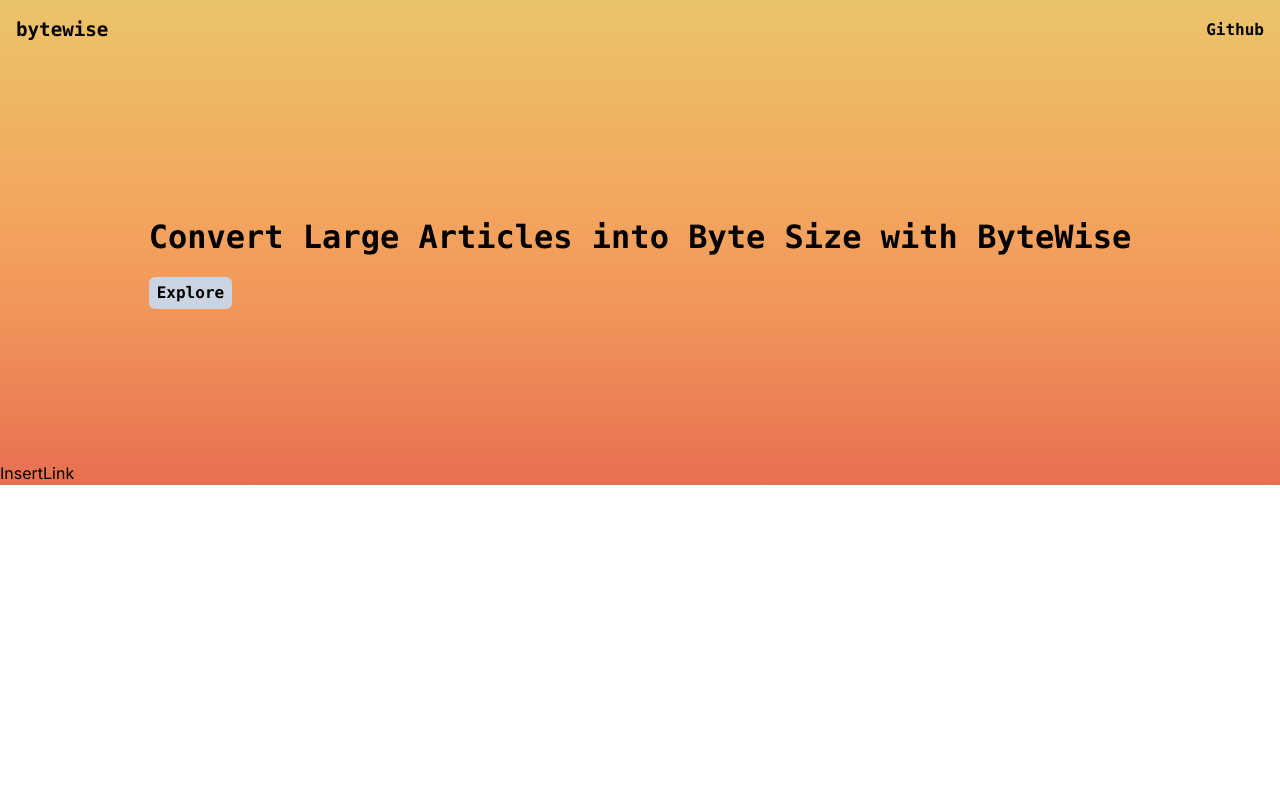
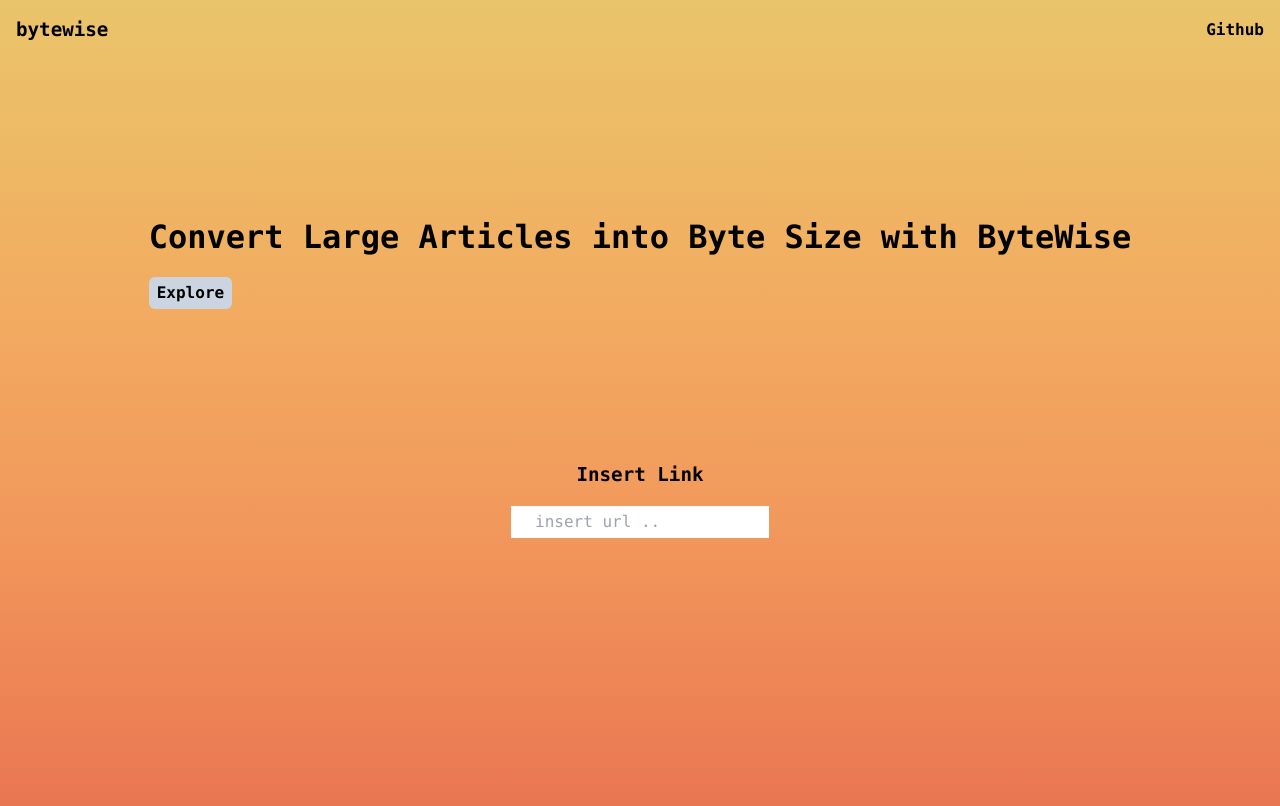
Before and after one commit to simplysabir/article-summarizer, a Next.js app: page / in a window 1280 px wide. Shown: the top 806 px of the page. Built offline with nearby package versions, Linux system fonts and the light colour scheme.

Commit message:
⚒️fix : Insert Url Component Updated

```diff
--- a/app/components/InsertLink.jsx
+++ b/app/components/InsertLink.jsx
@@ -2,7 +2,14 @@
 
 const InsertLink = () => {
   return (
-    <div>InsertLink</div>
+    <section className='font-mono flex items-center flex-col insert-link'>
+        <div>
+            <h1 className='insert-heading font-mono'>Insert Link</h1>
+        </div>
+        <div className='font-mono'>
+            <input type="text" name="url" id="url" placeholder='insert url ..' className='px-6 py-1' />
+        </div>
+    </section>
   )
 }
 
--- a/app/globals.css
+++ b/app/globals.css
@@ -22,3 +22,11 @@
 .hero-heading{
   font-size: 2rem;
 }
+.insert-heading{
+  font-size: 1.2rem;
+  font-weight: bold;
+  margin-bottom: 1rem;
+}
+.insert-link{
+  height: 50vh;
+}
```
